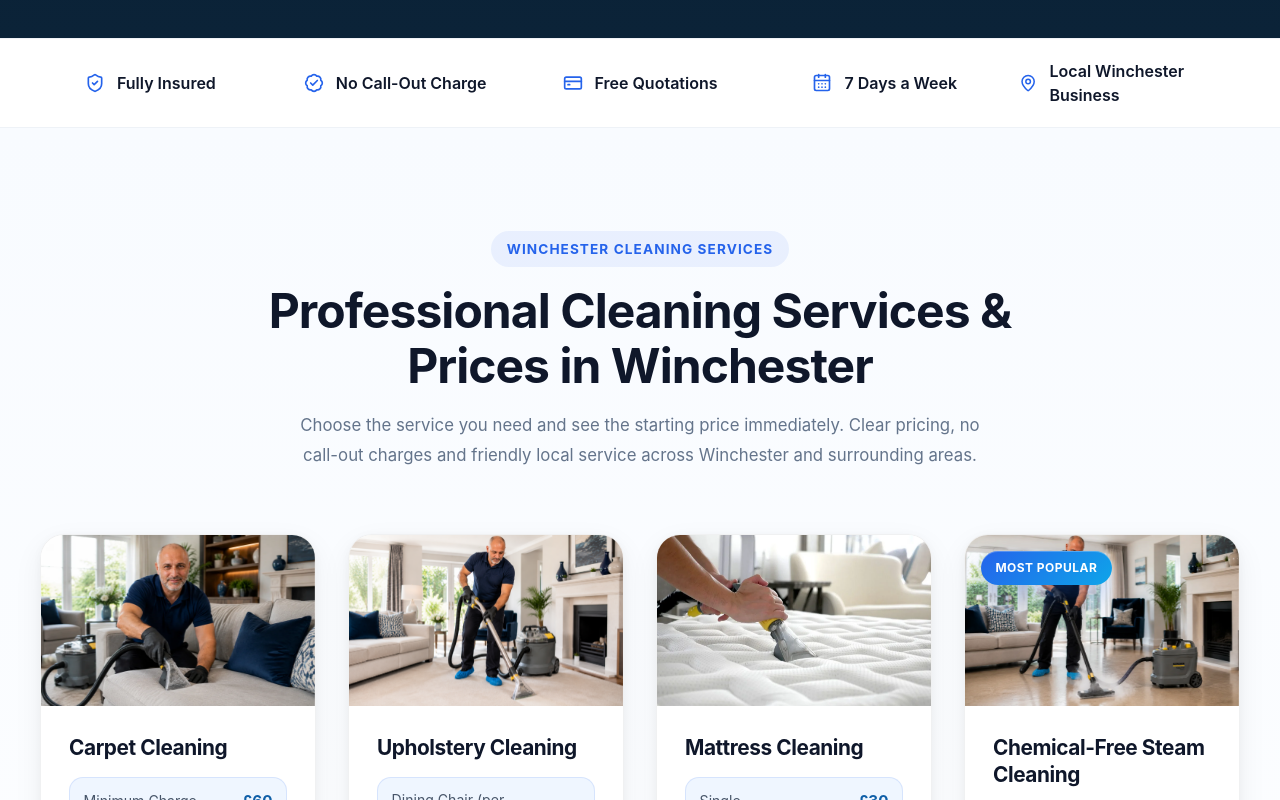
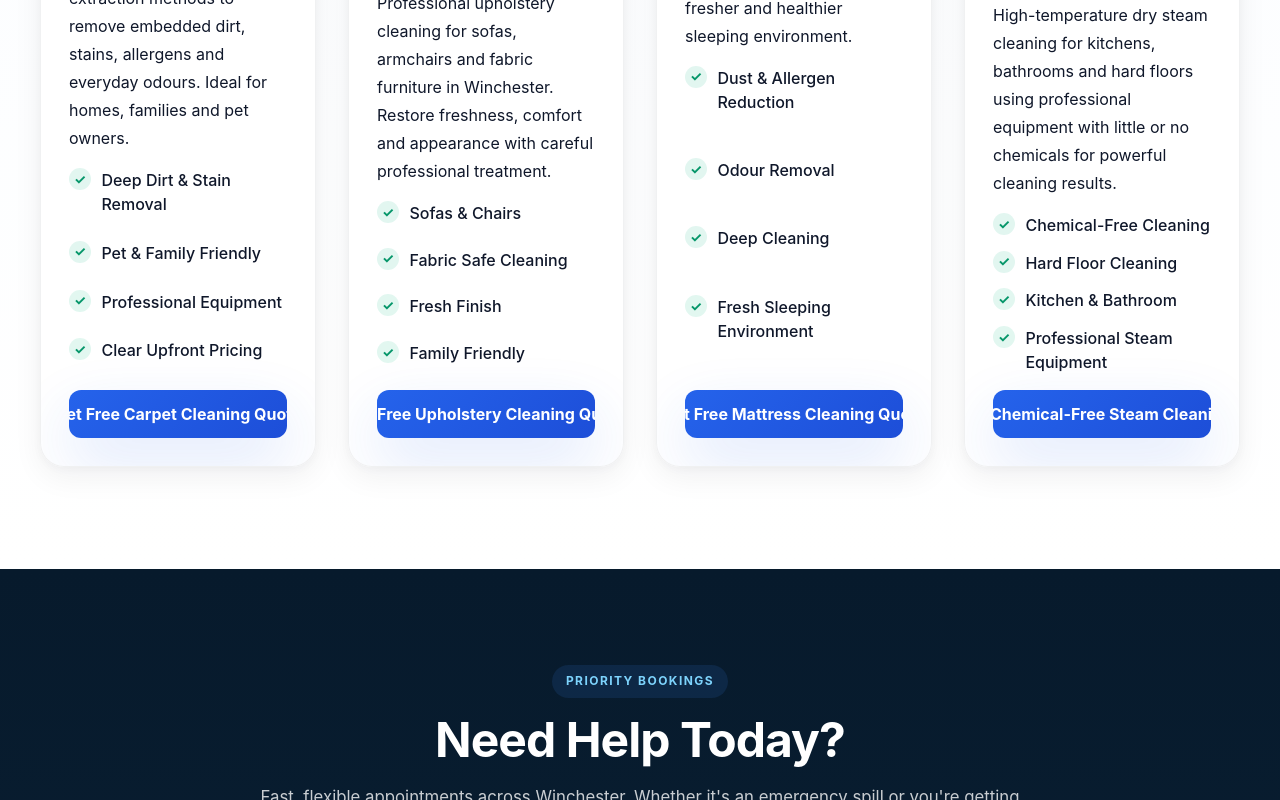
Before and after one commit to Robigo1977/ROBIGO-V5, a React (Vite) app: page / in a window 1280 px wide. Shown: the part 1760-2560 px from the top of the page. Built offline with nearby package versions, Linux system fonts and the light colour scheme.

Commit message:
Update home and business pricing

```diff
--- a/src/App.tsx
+++ b/src/App.tsx
@@ -22,9 +22,9 @@ function HomePage() {
   return (
     <main id="main-content">
       <Hero />
+      <Services />
       <UrgentServices />
       <TrustBar />
-      <Services />
       <BeforeAfter compact />
       <ExploreMore />
       <Contact />
```
